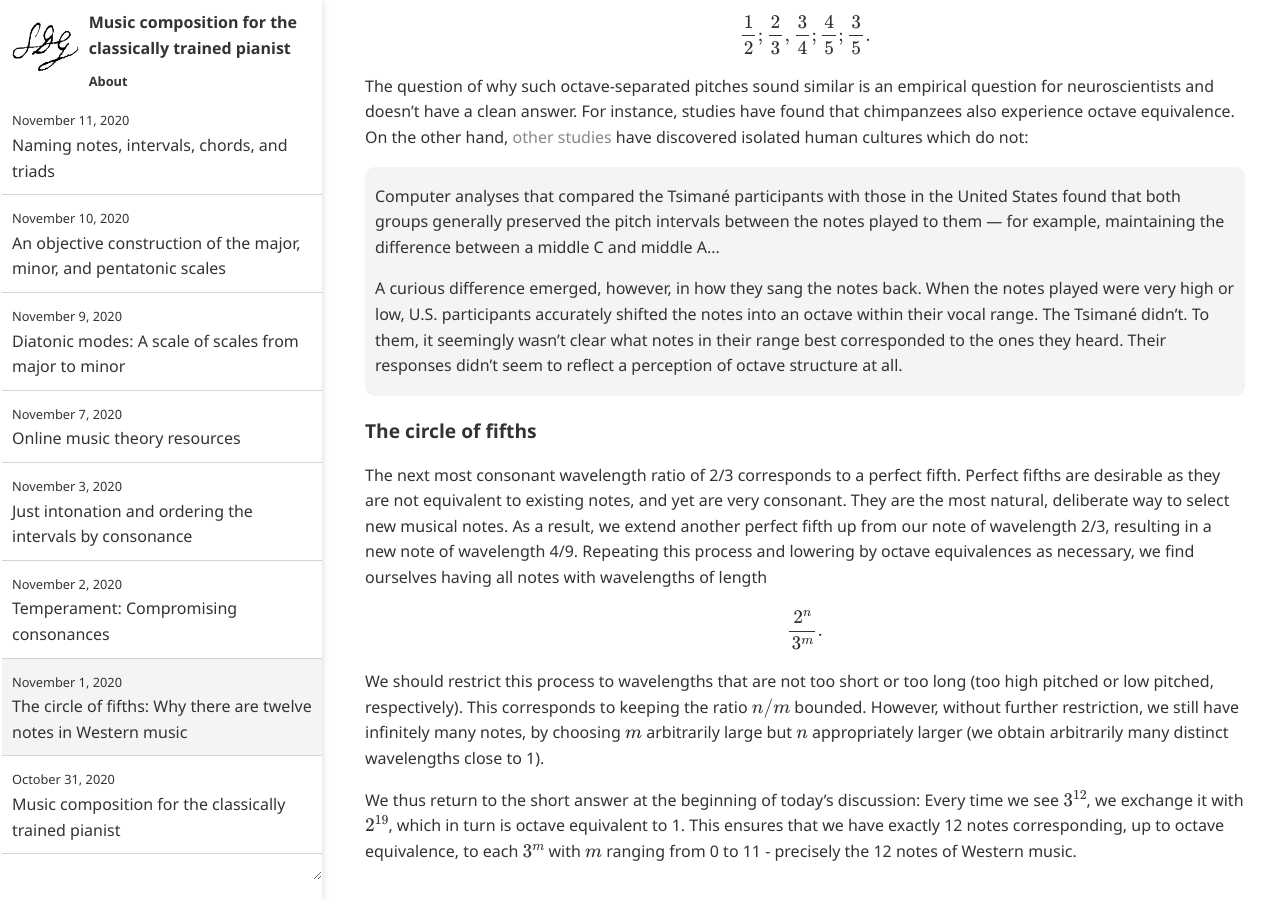
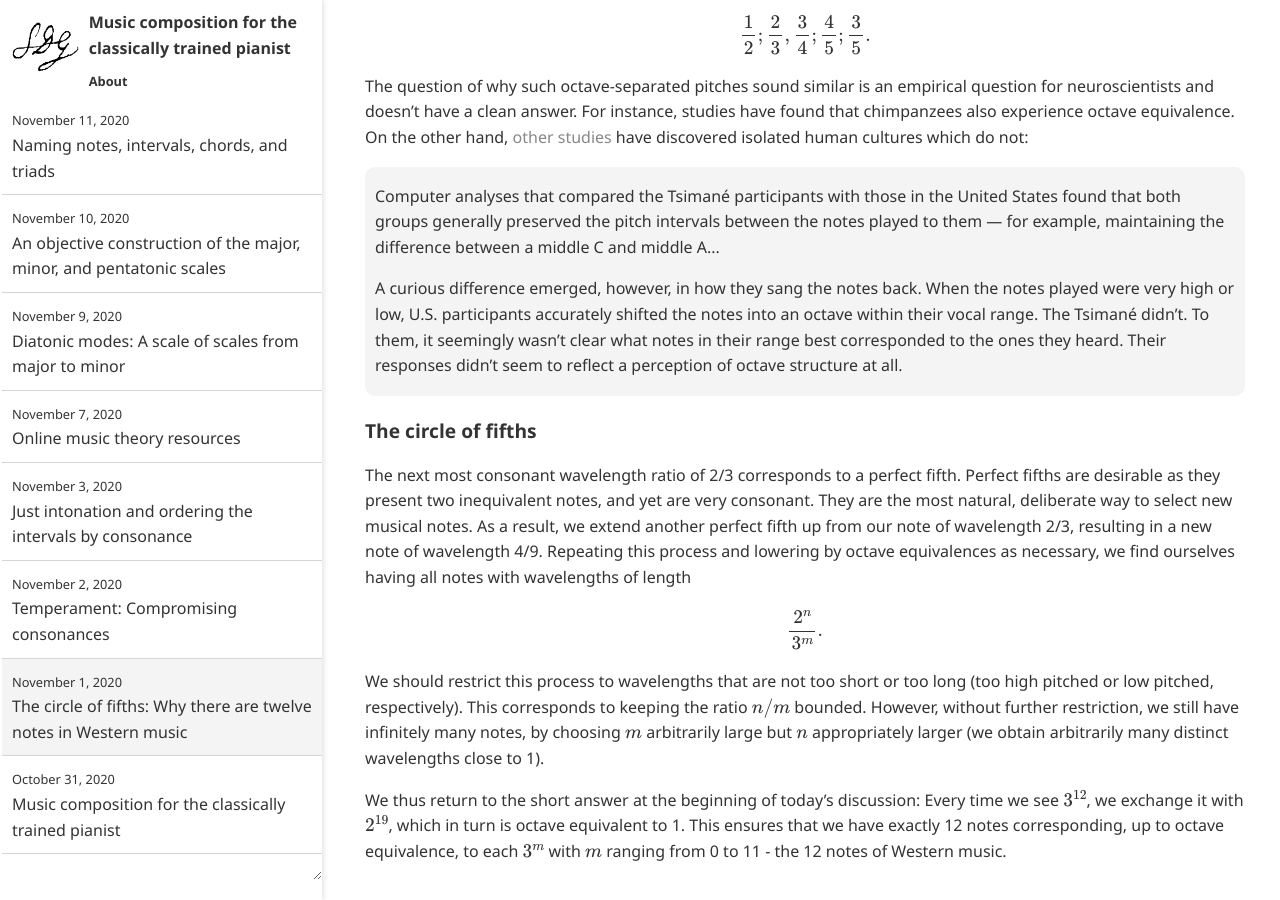
Before and after one commit to ansyblenetwork/sdg, a Jekyll site: the page built from _posts/2020-11-01-the-circle-of.md, in a window 1280 px wide and 900 px high, scrolled down 771 px. Built offline with Jekyll 4.4.1, drawn with Linux system fonts in a browser that asks for light colours; formulas are drawn with MathJax 3.

Commit message:
Update 2020-11-01-the-circle-of.md

```diff
--- a/_posts/2020-11-01-the-circle-of.md
+++ b/_posts/2020-11-01-the-circle-of.md
@@ -35,10 +35,10 @@ The question of why such octave-separated pitches sound similar is an empirical
 
 ### The circle of fifths
 
-The next most consonant wavelength ratio of 2/3 corresponds to a perfect fifth. Perfect fifths are desirable as they are not equivalent to existing notes, and yet are very consonant. They are the most natural, deliberate way to select new musical notes. As a result, we extend another perfect fifth up from our note of wavelength 2/3, resulting in a new note of wavelength 4/9. Repeating this process and lowering by octave equivalences as necessary, we find ourselves having all notes with wavelengths of length
+The next most consonant wavelength ratio of 2/3 corresponds to a perfect fifth. Perfect fifths are desirable as they present two inequivalent notes, and yet are very consonant. They are the most natural, deliberate way to select new musical notes. As a result, we extend another perfect fifth up from our note of wavelength 2/3, resulting in a new note of wavelength 4/9. Repeating this process and lowering by octave equivalences as necessary, we find ourselves having all notes with wavelengths of length
 
 $$\frac{2^n}{3^m}.$$
 
 We should restrict this process to wavelengths that are not too short or too long (too high pitched or low pitched, respectively). This corresponds to keeping the ratio $$n/m$$ bounded. However, without further restriction, we still have infinitely many notes, by choosing $$m$$ arbitrarily large but $$n$$ appropriately larger (we obtain arbitrarily many distinct wavelengths close to 1).
 
-We thus return to the short answer at the beginning of today's discussion: Every time we see $$3^{12}$$, we exchange it with $$2^{19}$$, which in turn is octave equivalent to 1. This ensures that we have exactly 12 notes corresponding, up to octave equivalence, to each $$3^{m}$$ with $$m$$ ranging from 0 to 11 - precisely the 12 notes of Western music.
+We thus return to the short answer at the beginning of today's discussion: Every time we see $$3^{12}$$, we exchange it with $$2^{19}$$, which in turn is octave equivalent to 1. This ensures that we have exactly 12 notes corresponding, up to octave equivalence, to each $$3^{m}$$ with $$m$$ ranging from 0 to 11 - the 12 notes of Western music.
```
